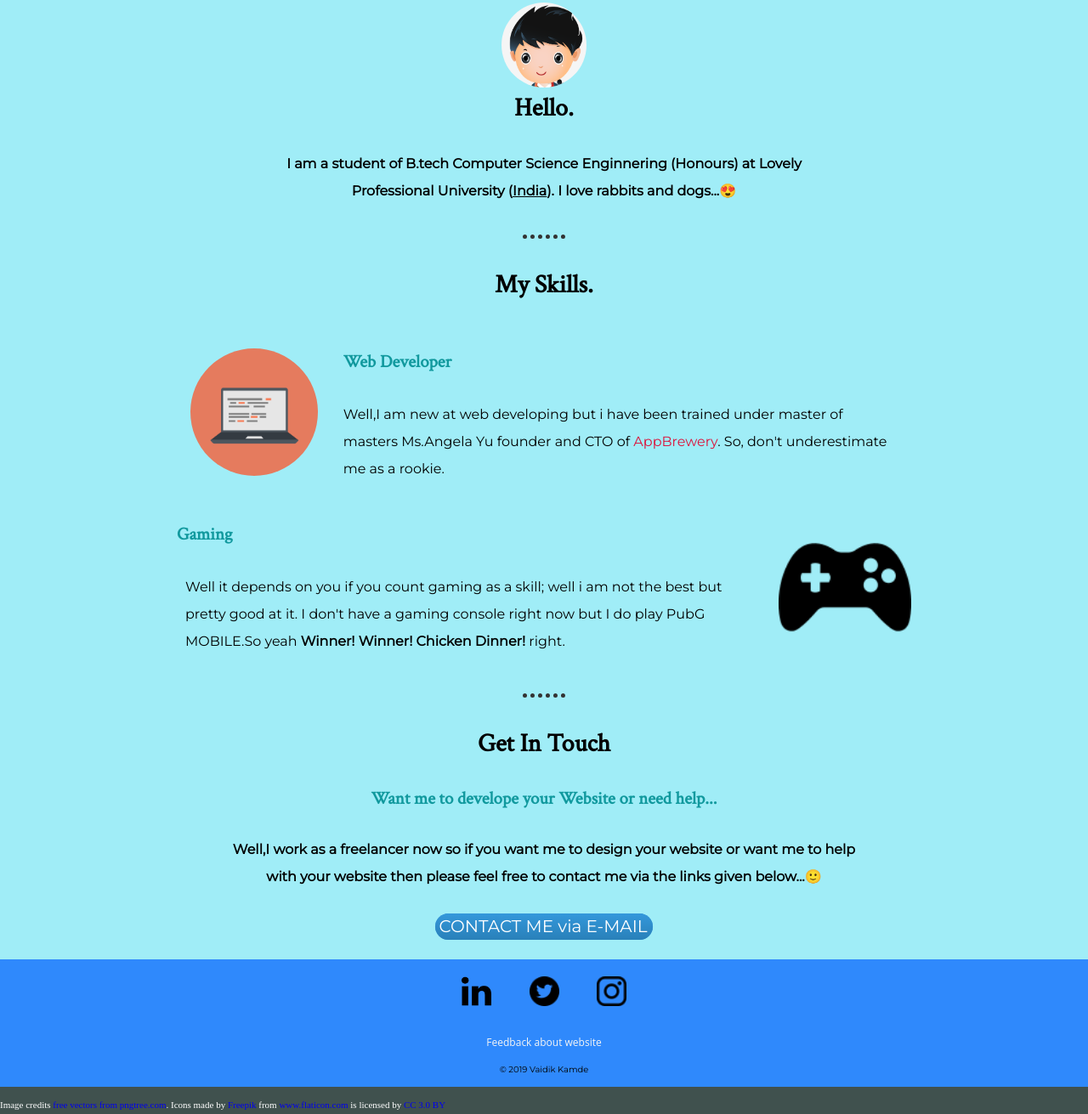
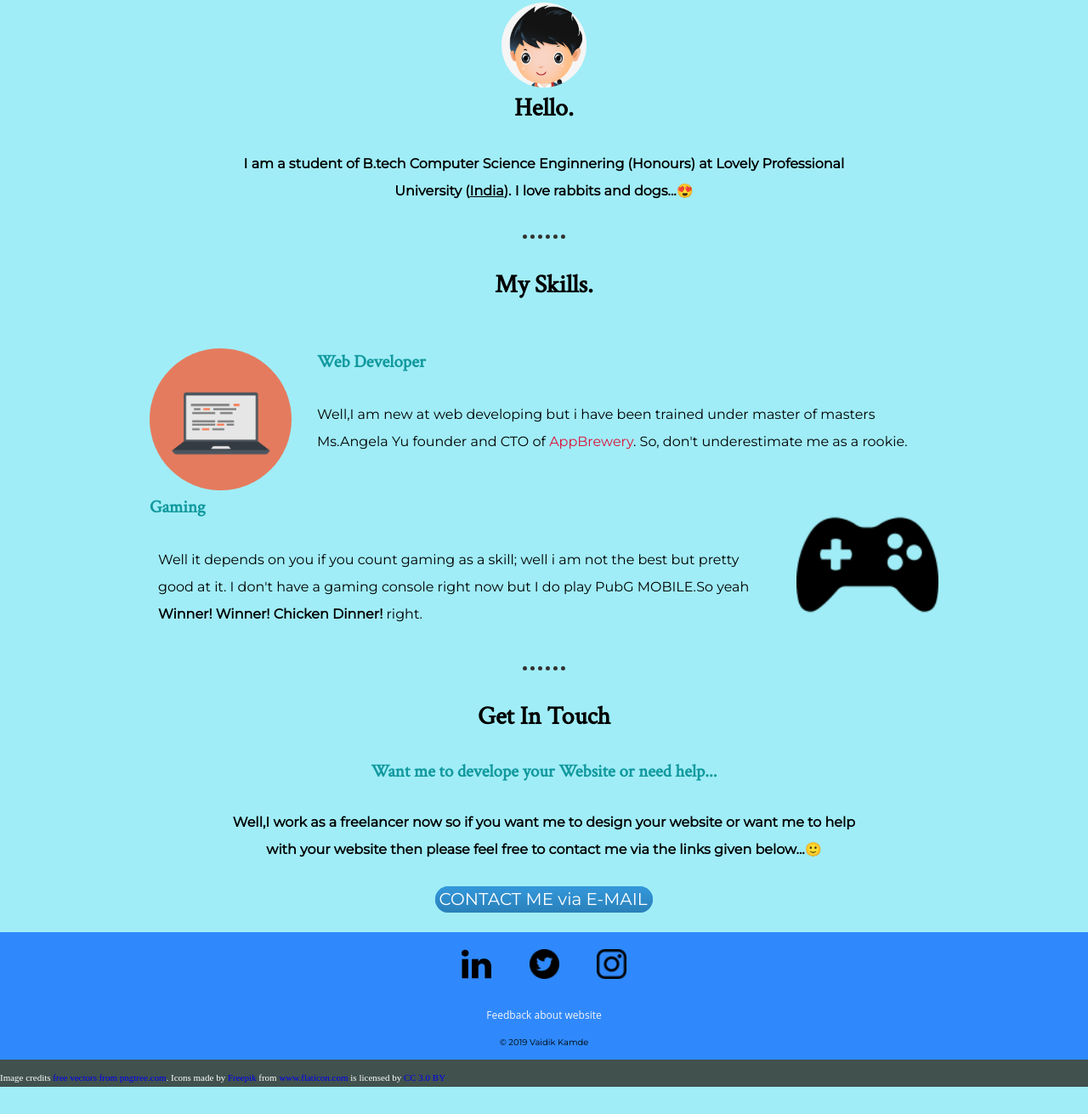
Before and after one commit to vaidikkamde/vaidik-website, a plain HTML site: page index.html in a window 1280 px wide. Shown: the part 788-2099 px from the top of the page at 85% size. After the commit the page ends 2067 px from the top, so only its background shows below. Drawn offline with Linux system fonts and the light colour scheme.

Commit message:
Add files via upload

```diff
--- a/css/styles.css
+++ b/css/styles.css
@@ -124,14 +124,14 @@ a:hover{
 }
 .skill-row
 {
-  width: 65%;
+  width: 72.5%;
   margin: 2.8125rem auto 2.8125rem auto;
   text-align: left;
   line-height: 1.5;
 }
 .skill-row1
 {
-  width: 67.5%;
+  width: 72.5%;
   margin: 2.8125rem auto 2.8125rem auto;
   text-align: left;
   line-height: 1.5;
@@ -221,11 +221,11 @@ a:hover{
   margin: 1.25rem auto 1.25rem auto;
 }
 .profile{
-  width: 67.5%;
+  width: 72.5%;
   margin: 1.125rem auto 1.25rem auto;
 
 }
 .bottom-links{
-  width: 67.5%;
+  width: 72.5%;
   margin: 0.625rem auto 0.625rem auto;
 }
```
